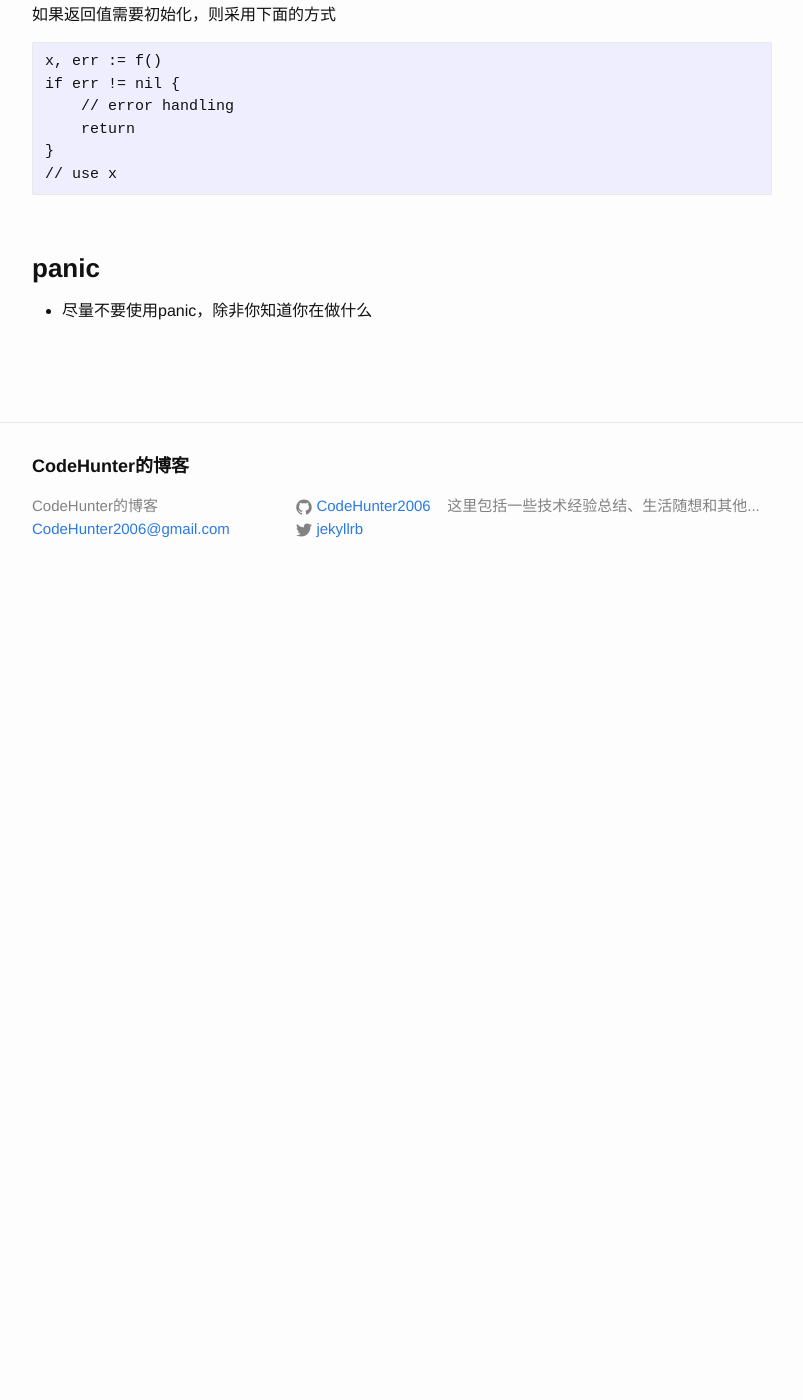
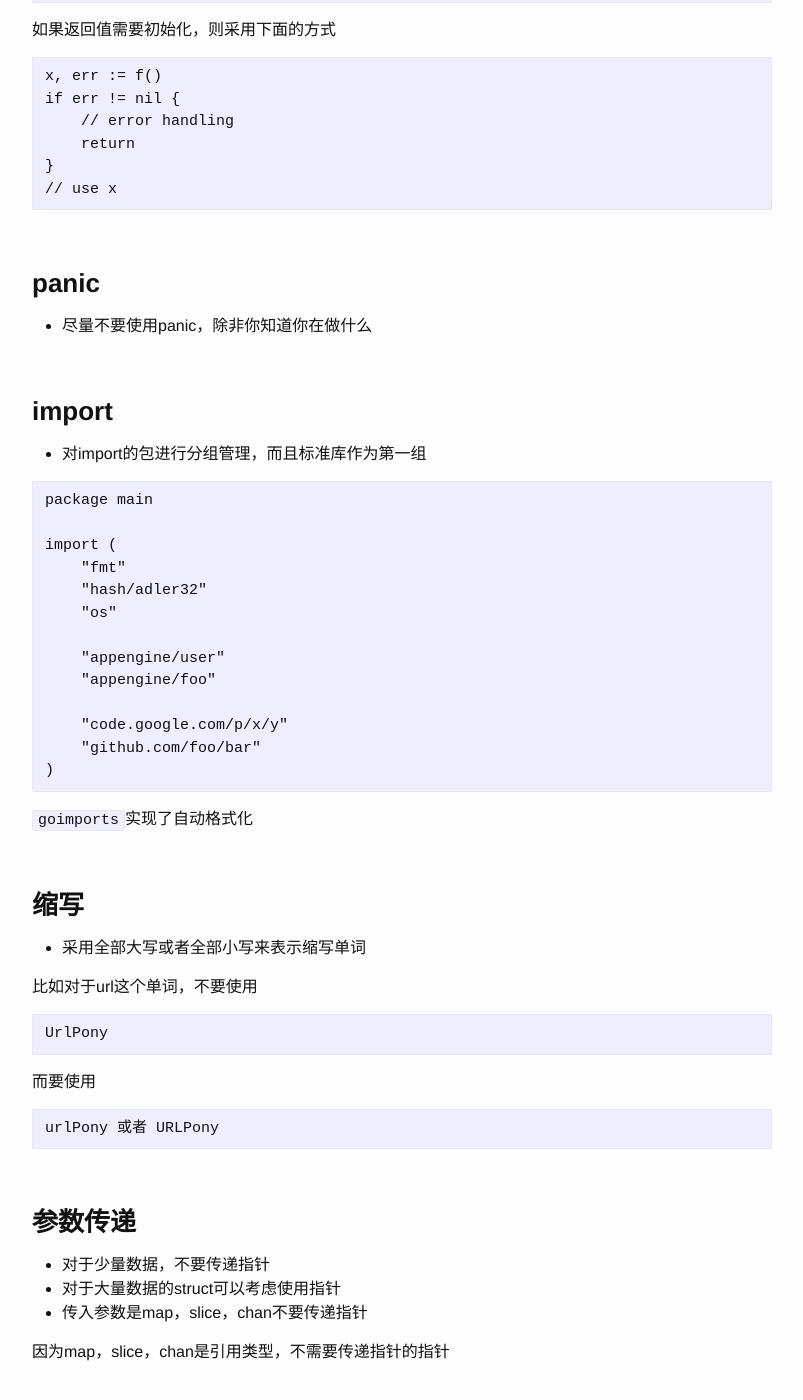
Before and after one commit to CodeHunter2006/CodeHunter2006.github.io, a Jekyll site: the page built from _posts/2019-04-07-Go_Code_Standards.md, in a window 1280 px wide and 1400 px high, scrolled down 4051 px. Shown: the whole window, without its empty margins (238-1041 px from the left). Built offline with Jekyll 4.4.1, drawn with Linux system fonts in a browser that asks for light colours; before the commit the page ends 4651 px from its top, so only the background shows below that.

Commit message:
增加"import"、"缩写"、"参数传递"的描述。

````diff
--- a/_posts/2019-04-07-Go_Code_Standards.md
+++ b/_posts/2019-04-07-Go_Code_Standards.md
@@ -143,6 +143,7 @@ codeUsing(f, d)
 ### 函数（必须）
 * 函数采用命名的多值返回
 * 传入变量和返回变量以小写字母开头
+
 ```
 func nextInt(b []byte, pos int) (value, nextPos int) {
 ```
@@ -185,3 +186,46 @@ if err != nil {
 * 尽量不要使用panic，除非你知道你在做什么
 
 <br/>
+### import
+* 对import的包进行分组管理，而且标准库作为第一组
+
+```
+package main
+
+import (
+    "fmt"
+    "hash/adler32"
+    "os"
+
+    "appengine/user"
+    "appengine/foo"
+
+    "code.google.com/p/x/y"
+    "github.com/foo/bar"
+)
+```
+
+`goimports`实现了自动格式化
+
+<br/>
+### 缩写
+* 采用全部大写或者全部小写来表示缩写单词
+
+比如对于url这个单词，不要使用
+```
+UrlPony
+```
+而要使用
+```
+urlPony 或者 URLPony
+```
+
+<br/>
+### 参数传递
+* 对于少量数据，不要传递指针
+* 对于大量数据的struct可以考虑使用指针
+* 传入参数是map，slice，chan不要传递指针
+
+因为map，slice，chan是引用类型，不需要传递指针的指针
+
+<br/>
````
